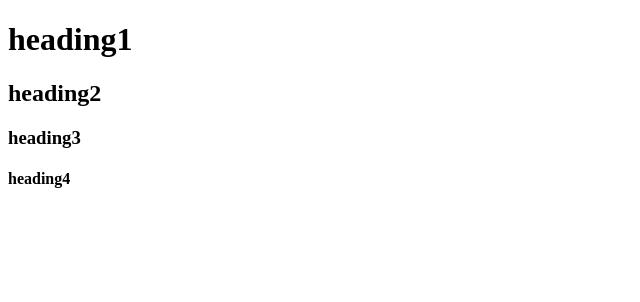
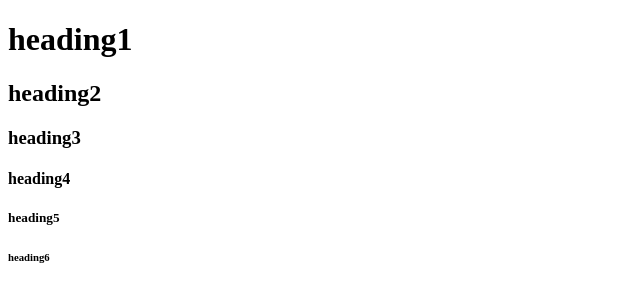
Before and after one commit to shanmukh-23/sample-repo, a plain HTML site: page index.html in a window 1280 px wide. Shown: the whole page, without its empty margins (0-640 px from the left). Drawn offline with Linux system fonts and the light colour scheme.

Commit message:
another update

```diff
--- a/index.html
+++ b/index.html
@@ -11,6 +11,8 @@
       <h2>heading2</h2>
         <h3>heading3</h3>
           <h4>heading4</h4>
+     <h5>heading5</h5>
+          <h6>heading6</h6>
 
 </body>
 </html>
```
